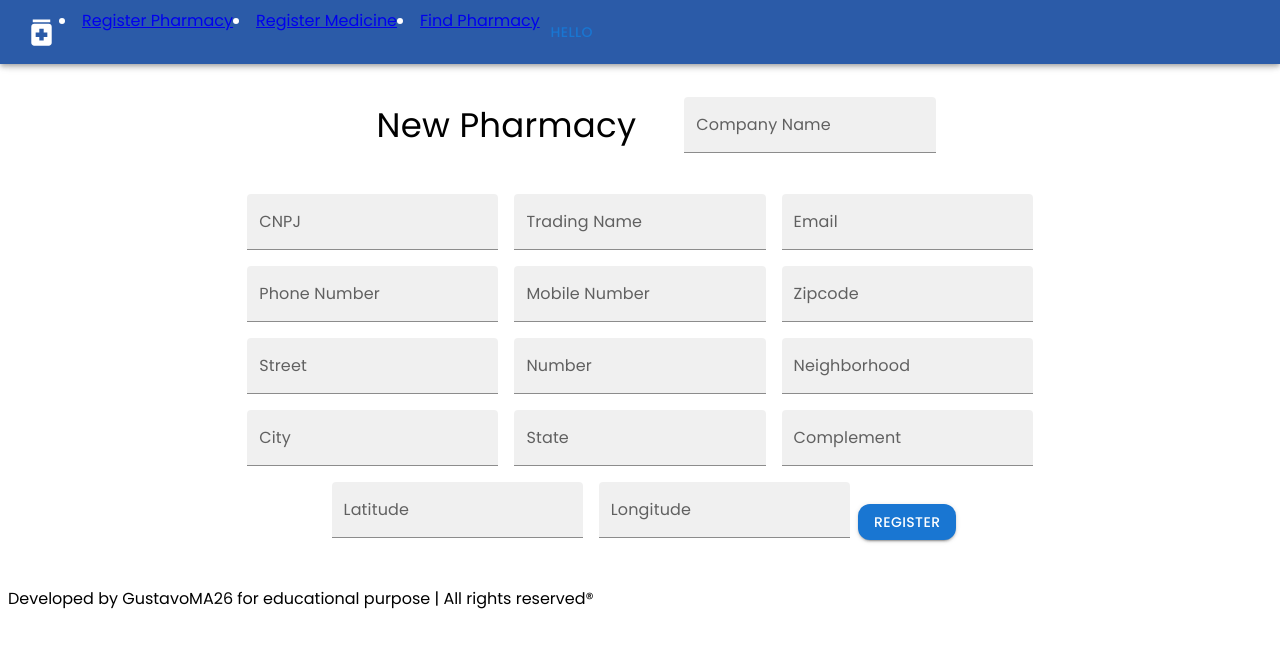
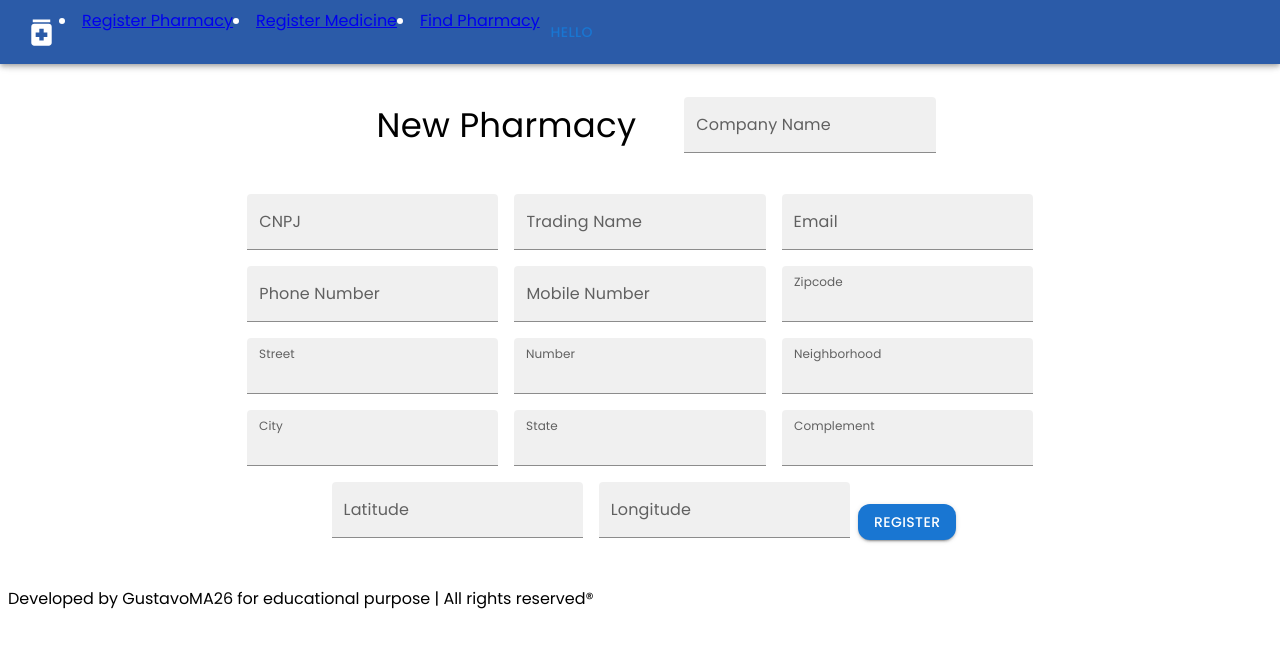
Before and after one commit to GustavoMA26/M1Final-Project, a React (Vite) app: page /register-pharmacy in a window 1280 px wide. Shown: the top 648 px of the page. Built offline with nearby package versions, Linux system fonts and the light colour scheme.

Commit message:
fix: correction of address fields

```diff
--- a/src/pages/registerPharmacy/index.jsx
+++ b/src/pages/registerPharmacy/index.jsx
@@ -128,8 +128,9 @@ function RegisterPharmacy () {
                                 variant="filled"
                                 name="zipcode"
                                 onBlur={checkZipcode}
-                                {...register("zipcode", {
-                                    required: "Please fill out this field"})}
+                                InputLabelProps={{
+                                    shrink: true,
+                                  }}
                             />
                             <TextField
                                 label ="Street"
@@ -141,6 +142,9 @@ function RegisterPharmacy () {
                                 name="street"
                                 {...register("street", {
                                     required: "Please fill out this field"})}
+                                InputLabelProps={{
+                                        shrink: true,
+                                      }}
                             />
                             <TextField
                                 label ="Number"
@@ -152,6 +156,9 @@ function RegisterPharmacy () {
                                 name="addressNumber"
                                 {...register("addressNumber", {
                                     required: "Please fill out this field"})}
+                                InputLabelProps={{
+                                    shrink: true,
+                                    }}
                             />
                             <TextField
                                 label ="Neighborhood"
@@ -163,6 +170,9 @@ function RegisterPharmacy () {
                                 name="neighborhood"
                                 {...register("neighborhood", {
                                     required: "Please fill out this field"})}
+                                InputLabelProps={{
+                                    shrink: true,
+                                    }}
                             />
                             <TextField
                                 label ="City"
@@ -174,6 +184,9 @@ function RegisterPharmacy () {
                                 name="city"
                                 {...register("city", {
                                     required: "Please fill out this field"})}
+                                InputLabelProps={{
+                                    shrink: true,
+                                    }}
                             />
                             <TextField
                                 label ="State"
@@ -185,6 +198,9 @@ function RegisterPharmacy () {
                                 name="state"
                                 {...register("state", {
                                     required: "Please fill out this field"})}
+                                InputLabelProps={{
+                                    shrink: true,
+                                    }}
                             />
                             <TextField
                                 label ="Complement"
@@ -196,6 +212,9 @@ function RegisterPharmacy () {
                                 name="complement"
                                 {...register("complement", {
                                     required: false})}
+                                InputLabelProps={{
+                                    shrink: true,
+                                    }}
                             />
                             <TextField
                                 label ="Latitude"
```
